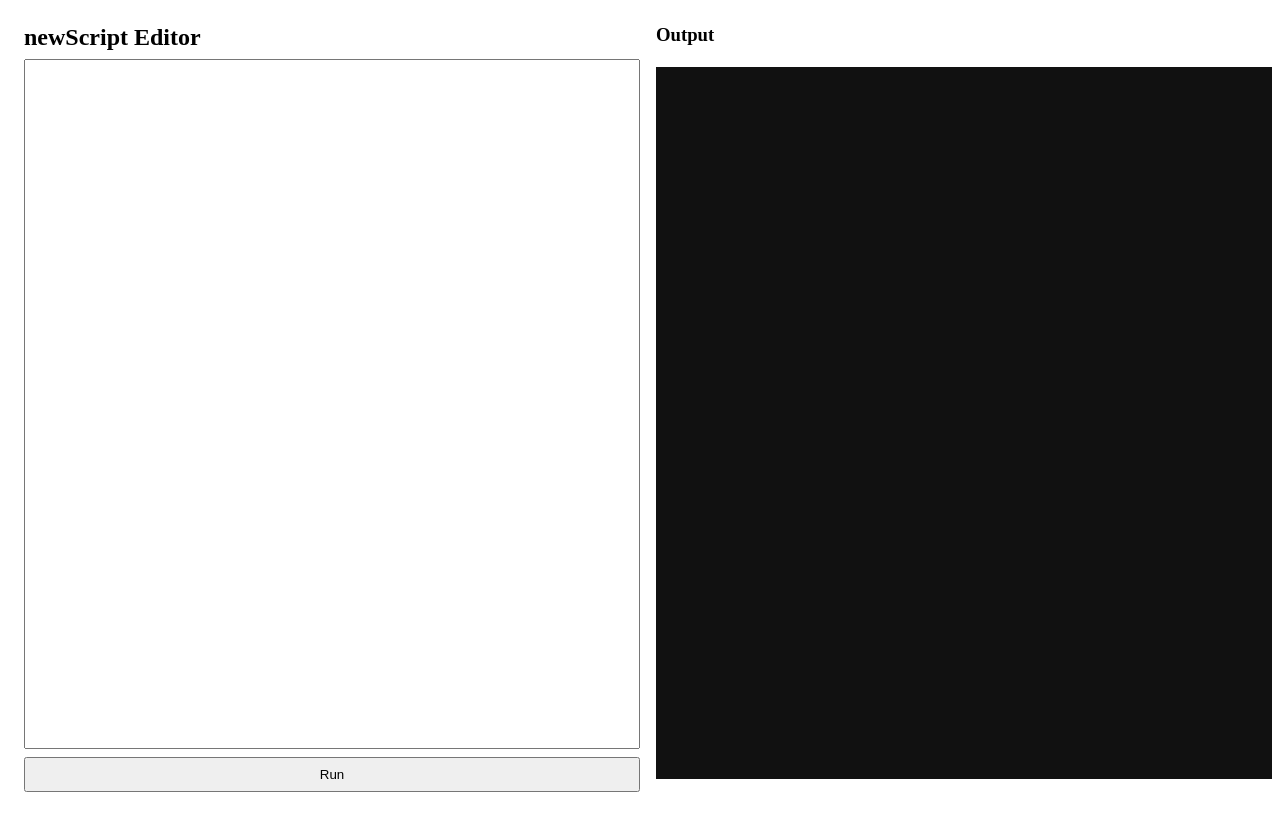
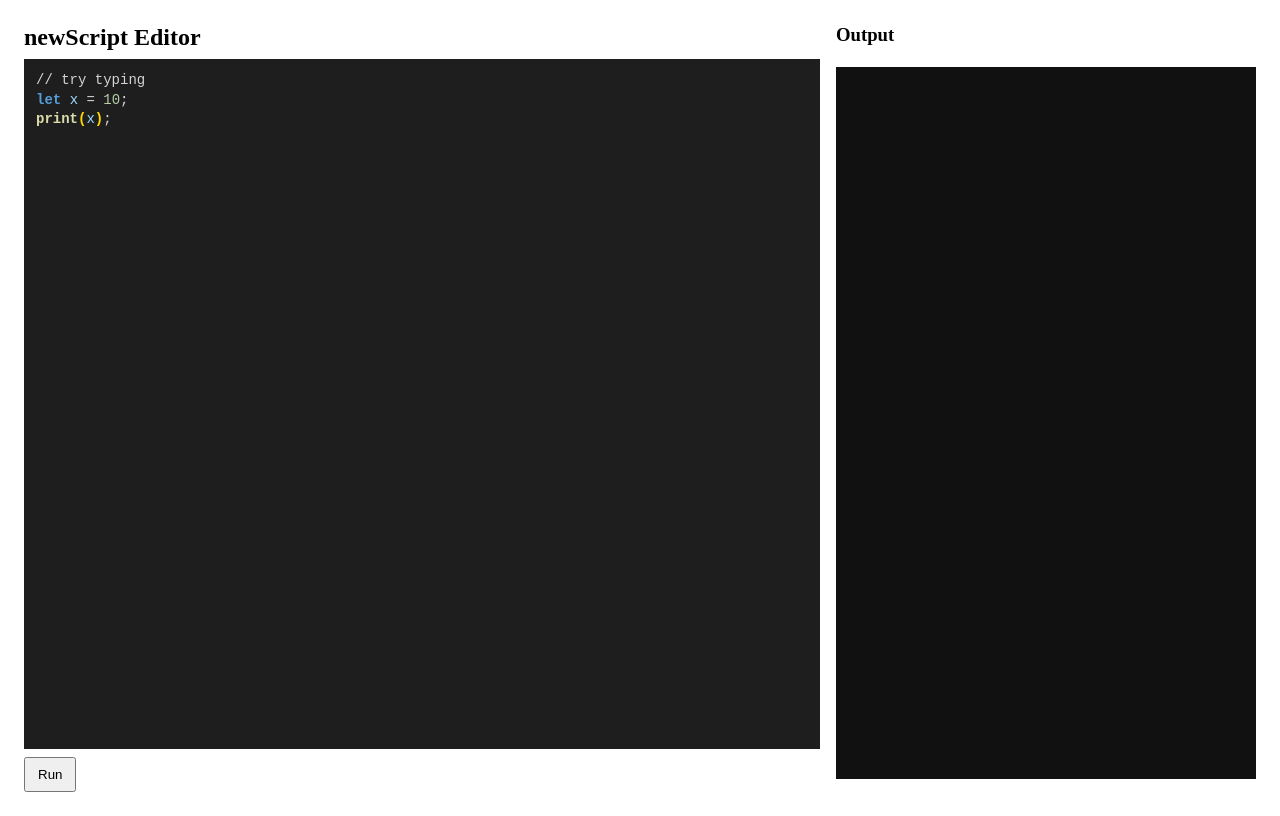
Before and after one commit to Faisal-imtiyaz123/newScript, a React (Vite) app: page / in a window 1280 px wide. Built offline with nearby package versions, Linux system fonts and the light colour scheme.

Commit message:
finished syntax highlighting

```diff
--- a/package.json
+++ b/package.json
@@ -10,7 +10,9 @@
     "preview": "vite preview"
   },
   "dependencies": {
+    "@monaco-editor/react": "^4.7.0",
     "react": "^19.1.1",
+    "react-arborist": "^3.4.3",
     "react-dom": "^19.1.1"
   },
   "devDependencies": {
--- a/src/App.tsx
+++ b/src/App.tsx
@@ -1,11 +1,22 @@
-import { useState } from "react";
+// App.tsx
+import { useState, useRef, useMemo, useEffect } from "react";
 import { runSource } from "./compiler";
+import { highlightCode } from "./highlighter/highlighter";
+import "./highlighter/styles.css";
 
-const SAMPLE = ``;
+const SAMPLE = `// try typing
+let x = 10;
+print(x);
+`;
 
 export default function App() {
   const [code, setCode] = useState(SAMPLE);
   const [output, setOutput] = useState<string[]>([]);
+
+  const textareaRef = useRef<HTMLTextAreaElement | null>(null);
+  const preRef = useRef<HTMLPreElement | null>(null);
+
+  const highlighted = useMemo(() => highlightCode(code), [code]);
 
   const handleRun = () => {
     setOutput([]);
@@ -16,70 +27,53 @@ export default function App() {
     }
   };
 
+  // Sync scroll positions
+  const onScroll = () => {
+    if (!textareaRef.current || !preRef.current) return;
+    preRef.current.scrollTop = textareaRef.current.scrollTop;
+    preRef.current.scrollLeft = textareaRef.current.scrollLeft;
+  };
+
+  // Keep scroll synced on content change
+  useEffect(() => {
+    if (!textareaRef.current || !preRef.current) return;
+    preRef.current.scrollTop = textareaRef.current.scrollTop;
+    preRef.current.scrollLeft = textareaRef.current.scrollLeft;
+  }, [highlighted]);
+
   return (
-    <div
-      style={{
-        display: "flex",
-        flexDirection: "row",
-        width: "100vw",
-        height: "100vh",
-        gap: 16,
-        padding: 16,
-        boxSizing: "border-box",
-      }}
-    >
-      {/* Editor */}
-      <div
-        style={{
-          flex: 1,
-          display: "flex",
-          flexDirection: "column",
-        }}
-      >
+    <div style={{ display: "flex", gap: 16, padding: 16, height: "100vh", boxSizing: "border-box" }}>
+      <div style={{ flex: 1, display: "flex", flexDirection: "column", minHeight: 0 }}>
         <h2 style={{ margin: 0, marginBottom: 8 }}>newScript Editor</h2>
-        <textarea
-          value={code}
-          onChange={(e) => setCode(e.target.value)}
-          style={{
-            flex: 1,
-            fontFamily: "monospace",
-            fontSize: 14,
-            padding: 12,
-            resize: "none",
-          }}
-        />
+
+        <div className="editor-container">
+          <pre
+            ref={preRef}
+            className="highlight-layer"
+            aria-hidden="true"
+            dangerouslySetInnerHTML={{ __html: highlighted }}
+          />
+          <textarea
+            ref={textareaRef}
+            className="editor-layer"
+            spellCheck={false}
+            value={code}
+            onChange={(e) => setCode(e.target.value)}
+            onScroll={onScroll}
+          />
+        </div>
+
         <button
           onClick={handleRun}
-          style={{
-            marginTop: 8,
-            padding: "8px 12px",
-            alignSelf: "flex-start",
-            width:"100%"
-          }}
+          style={{ marginTop: 8, padding: "8px 12px", alignSelf: "flex-start" }}
         >
           Run
         </button>
       </div>
 
-      {/* Output */}
-      <div
-        style={{
-          flex: 1,
-          display: "flex",
-          flexDirection: "column",
-        }}
-      >
+      <div style={{ width: 420, display: "flex", flexDirection: "column" }}>
         <h3 style={{ margin: 0, marginBottom: 8 }}>Output</h3>
-        <pre
-          style={{
-            flex: 1,
-            background: "#111",
-            color: "#0f0",
-            padding: 12,
-            whiteSpace: "pre-wrap",
-            overflow: "auto",
-          }}
-        >
+        <pre style={{ flex: 1, background: "#111", color: "#0f0", padding: 12, overflow: "auto" }}>
           {output.join("\n")}
         </pre>
       </div>
--- a/src/compiler/index.ts
+++ b/src/compiler/index.ts
@@ -9,6 +9,7 @@ export function runSource(code: string, onOutput?: (s: string) => void) {
   console.log(tokens)
   const parser = new Parser(tokens);
   const ast = parser.parseProgram();
+  console.log(ast)
   const outputs: string[] = [];
   const interpreter = new Interpreter((s) => { outputs.push(s); onOutput?.(s); });
   interpreter.run(ast);
--- a/src/compiler/lexer/Lexer.ts
+++ b/src/compiler/lexer/Lexer.ts
@@ -91,35 +91,36 @@ private skipComments(){
         }
     }
    }
-private string(){
-    let str ="";
-    while(!this.isAtEnd() && this.peek()!=='"'){
-        const ch = this.advance();
-        if(ch=='\\'){
-            switch(this.peek()){
-                case '"':
-                    str += this.advance();
-                    break;
-                case 'n':
-                    str += '\n';
-                    this.advance();
-                    break;
-                case 't':
-                    str += '\t';
-                    this.advance();
-                    break;
-                default:
-                    str += ch;
-                    break;
-            }
-        }else{
-            str += ch;
-        }
+private string() {
+  let str = "";
+  let unterminated = false;
+
+  while (!this.isAtEnd() && this.peek() !== '"') {
+    const ch = this.advance();
+    if (ch === "\\") {
+      const next = this.peek();
+      switch (next) {
+        case '"': str += this.advance(); break;
+        case 'n': str += '\n'; this.advance(); break;
+        case 't': str += '\t'; this.advance(); break;
+        default: str += ch; break;
+      }
+    } else {
+      str += ch;
     }
-    if(this.peek()!='"')throw new Error(`Unterminated string at line ${this.line}, col ${this.col}`);
-    this.advance(); // skip the closing quote
-    return this.makeToken(TokenType.STRING, str,str);
+  }
+
+  if (this.isAtEnd() || this.peek() !== '"') {
+    // Unterminated string: just mark it, don't throw
+    unterminated = true;
+  } else {
+    this.advance(); // consume closing quote
+  }
+
+  // Attach unterminated flag to literal so highlighter can style differently
+  return this.makeToken(TokenType.STRING, str, { value: str, unterminated });
 }
+
 private number(){
     while(/\d/.test(this.peek())){
         this.advance();
--- a/src/compiler/lexer/tokens.ts
+++ b/src/compiler/lexer/tokens.ts
@@ -73,7 +73,7 @@ export enum TokenType {
   EOF = "EOF",
 }
 
-export type Literal = string | number | boolean | null;
+export type Literal = string | number | boolean | null | {value:string;unterminated:boolean};
 export type Token = {
   type: TokenType;
   lexeme: string;
--- a/src/compiler/parser/Parser.tsx
+++ b/src/compiler/parser/Parser.tsx
@@ -469,7 +469,7 @@ private exportDecl(): ExportNode {
     if (this.matchTokens(TokenType.NULL))   return { type: NodeType.NULL} as NullNode;
 
     if (this.matchTokens(TokenType.NUMBER)) return { type: NodeType.NUMBER, value: Number(this.previous().literal) } as NumberNode;
-    if (this.matchTokens(TokenType.STRING)) return { type: NodeType.STRING, value: String(this.previous().literal) } as StringNode;
+    if (this.matchTokens(TokenType.STRING)) return { type: NodeType.STRING, value: String(this.previous().literal?.value) } as StringNode;
     if (this.matchTokens(TokenType.IDENTIFIER)) return { type:NodeType.IDENTIFIER, name: this.previous().lexeme } as IdentifierNode;
 
     if (this.matchTokens(TokenType.LEFT_PAREN)) {
--- /dev/null
+++ b/src/highlighter/highlighter.ts
@@ -0,0 +1,132 @@
+// highlighter.ts
+import { Lexer } from "../compiler/lexer/Lexer";
+import { TokenType } from "../compiler/lexer/tokens";
+
+function escapeHtml(s: string) {
+  return s
+    .replace(/&/g, "&amp;")
+    .replace(/</g, "&lt;")
+    .replace(/>/g, "&gt;");
+}
+
+function tokenClass(type: TokenType | "STRING_ERROR"): string {
+  // Brackets / braces / parentheses
+  const bracketMap: Partial<Record<TokenType, string>> = {
+    [TokenType.LEFT_PAREN]: "tok-bracket",
+    [TokenType.RIGHT_PAREN]: "tok-bracket",
+    [TokenType.LEFT_BRACE]: "tok-bracket",
+    [TokenType.RIGHT_BRACE]: "tok-bracket",
+    [TokenType.LEFT_BRACKET]: "tok-bracket",
+    [TokenType.RIGHT_BRACKET]: "tok-bracket",
+  };
+  if (type in bracketMap) return bracketMap[type as TokenType]!;
+  switch (type) {
+    case "STRING_ERROR": return "tok-string-error";
+    case TokenType.STRING: return "tok-string";
+    case TokenType.NUMBER: return "tok-number";
+    case TokenType.IDENTIFIER: return "tok-identifier";
+
+    // Keywords
+    case TokenType.VAR:
+    case TokenType.LET:
+    case TokenType.CONST:
+    case TokenType.FUNCTION:
+    case TokenType.IMPORT:
+    case TokenType.EXPORT:
+    case TokenType.FROM:
+    case TokenType.AS:
+    case TokenType.DEFAULT:
+      return "tok-keyword";
+
+    // Control flow
+    case TokenType.IF:
+    case TokenType.ELSE:
+    case TokenType.WHILE:
+    case TokenType.FOR:
+    case TokenType.RETURN:
+    case TokenType.BREAK:
+    case TokenType.CONTINUE:
+      return "tok-control";
+
+    // Boolean / null
+    case TokenType.TRUE:
+    case TokenType.FALSE:
+    case TokenType.NULL:
+      return "tok-boolean";
+
+    // Print / emit
+    case TokenType.PRINT:
+      return "tok-function";
+
+    // Types
+    case TokenType.STRING_TYPE:
+    case TokenType.NUMBER_TYPE:
+    case TokenType.BOOLEAN_TYPE:
+    case TokenType.ANY_TYPE:
+      return "tok-type";
+
+    // Operators
+    case TokenType.PLUS:
+    case TokenType.MINUS:
+    case TokenType.STAR:
+    case TokenType.SLASH:
+    case TokenType.EQUAL:
+    case TokenType.BANG:
+    case TokenType.GREATER:
+    case TokenType.LESS:
+    case TokenType.PIPE:
+    case TokenType.AMP:
+    case TokenType.PLUS_EQUAL:
+    case TokenType.MINUS_EQUAL:
+    case TokenType.STAR_EQUAL:
+    case TokenType.SLASH_EQUAL:
+    case TokenType.PERCENT_EQUAL:
+    case TokenType.PLUS_PLUS:
+    case TokenType.MINUS_MINUS:
+    case TokenType.BANG_EQUAL:
+    case TokenType.EQUAL_EQUAL:
+    case TokenType.GREATER_EQUAL:
+    case TokenType.LESS_EQUAL:
+    case TokenType.AND_AND:
+    case TokenType.OR_OR:
+      return "tok-operator";
+
+    default:
+      return "tok-default";
+  }
+}
+
+
+
+export function highlightCode(src: string): string {
+  const lexer = new Lexer(src);
+  let out = "";
+  let pos = 0;
+
+  try {
+    const tokens = lexer.tokenize();
+    for (const t of tokens) {
+      if (t.type === (TokenType as any).EOF) continue;
+      const idx = src.indexOf(t.lexeme, pos);
+      out += escapeHtml(src.slice(pos, idx));
+      out += `<span class="${tokenClass(t.type)}">${escapeHtml(t.lexeme)}</span>`;
+      pos = idx + t.lexeme.length;
+    }
+    out += escapeHtml(src.slice(pos));
+  } catch (e: any) {
+    // Handle unterminated string specifically
+    const msg = (e.message as string) || "";
+    const match = msg.match(/Unterminated string at line \d+, col \d+/);
+    if (match) {
+      // everything from lexer.current to end is part of string-error
+      const safePart = escapeHtml(src.slice(pos));
+      out += `<span class="${tokenClass("STRING_ERROR")}">${safePart}</span>`;
+    } else {
+      // any other error, just output raw escaped source
+      out += escapeHtml(src.slice(pos));
+    }
+  }
+
+  if (!out.endsWith("\n")) out += "\n";
+  return out;
+}
--- /dev/null
+++ b/src/highlighter/styles.css
@@ -0,0 +1,81 @@
+.editor-container {
+  position: relative;
+  flex: 1;
+  height: 100%;
+  overflow: hidden;
+  font-family: monospace;
+  font-size: 14px;
+  line-height: 1.4;
+}
+
+.highlight-layer {
+  position: absolute;
+  top: 0;
+  left: 0;
+  right: 0;
+  bottom: 0;
+  margin: 0;
+  padding: 12px;
+  white-space: pre-wrap;
+  word-break: break-word;
+  overflow: auto;
+  pointer-events: none;
+  color: #d4d4d4;        /* base text color */
+  background: #1e1e1e;   /* dark VSCode-like background */
+  z-index: 0;
+}
+
+/* Transparent textarea with visible caret */
+.editor-layer {
+  position: absolute;
+  top: 0;
+  left: 0;
+  right: 0;
+  bottom: 0;
+  margin: 0;
+  padding: 12px;
+  resize: none;
+  border: none;
+  background: transparent;
+  color: transparent;       /* hide typed text, highlight shows it */
+  caret-color: #ffffff;     /* visible cursor */
+  font-family: monospace;
+  font-size: 14px;
+  line-height: 1.4;
+  overflow: auto;
+  z-index: 1;
+}
+
+/* Token colors (VSCode inspired) */
+.tok-bracket { color: #FFD700; font-weight: 600; } /* gold */
+
+/* Strings */
+.tok-string { color: #CE9178; }
+.tok-string-error { background-color: #511; color: #f99; }
+
+/* Numbers */
+.tok-number { color: #B5CEA8; }
+
+/* Identifiers */
+.tok-identifier { color: #9CDCFE; }
+
+/* Keywords */
+.tok-keyword { color: #569CD6; font-weight: 600; }
+
+/* Control flow */
+.tok-control { color: #C586C0; font-weight: 600; }
+
+/* Boolean / null */
+.tok-boolean { color: #4EC9B0; font-weight: 600; }
+
+/* Function-like */
+.tok-function { color: #DCDCAA; font-weight: 600; }
+
+/* Types */
+.tok-type { color: #4FC1FF; font-weight: 600; }
+
+/* Operators */
+.tok-operator { color: #D4D4D4; }
+
+/* Default */
+.tok-default { color: #D4D4D4; }
```
Also changed, not shown: 1 other file (tests, documents, lock files or other folders).
